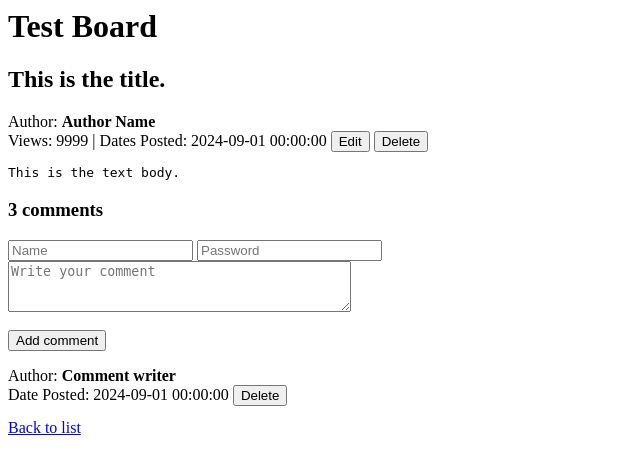
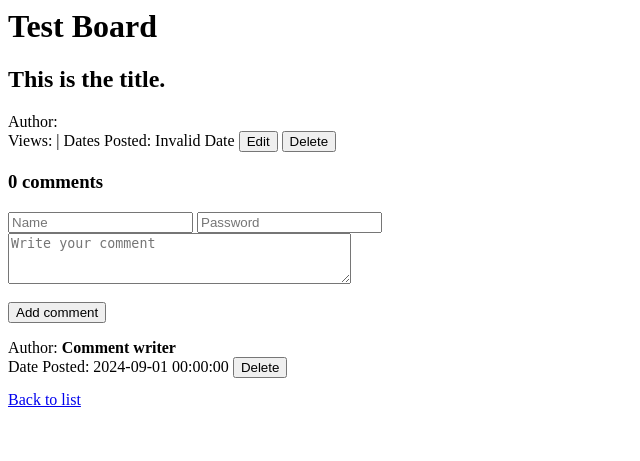
Before and after one commit to kmin1231/node.js, a Node server app: page /detail/2 in a window 1280 px wide. Shown: the top 461 px of the page, without its empty margins (0-640 px from the left). Run offline with Node 20, Linux system fonts and the light colour scheme; some libraries are stand-ins or nearby versions.

Commit message:
🎨 feat: update 'detail' UI template

```diff
--- a/backend_9791191905274/chapter07_board/board/views/detail.handlebars
+++ b/backend_9791191905274/chapter07_board/board/views/detail.handlebars
@@ -3,22 +3,22 @@
 <h1>{{title}}</h1>
 <h2 class="text-xl">This is the title.</h2>
 <div>
-    Author: <b>Author Name</b>
+    Author: <b>{{writer}}</b>
 </div>
 
 <div>
-    Views: 9999 | Dates Posted: 2024-09-01 00:00:00
+    Views: {{hits}} | Dates Posted: {{dateString createdDt}}
     <button onclick="modifyPost()">Edit</button>
     <button onclick="deletePost()">Delete</button>
 </div>
 
 <div>
-    <pre>This is the text body.</pre>
+    <pre>{{content}}</pre>
 </div>
 
 <section>
     <div>
-        <h3>3 comments</h3>
+        <h3>{{lengthOfList comments}} comments</h3>
     </div>
 
     <form method="post" action="/write-comment">
```
